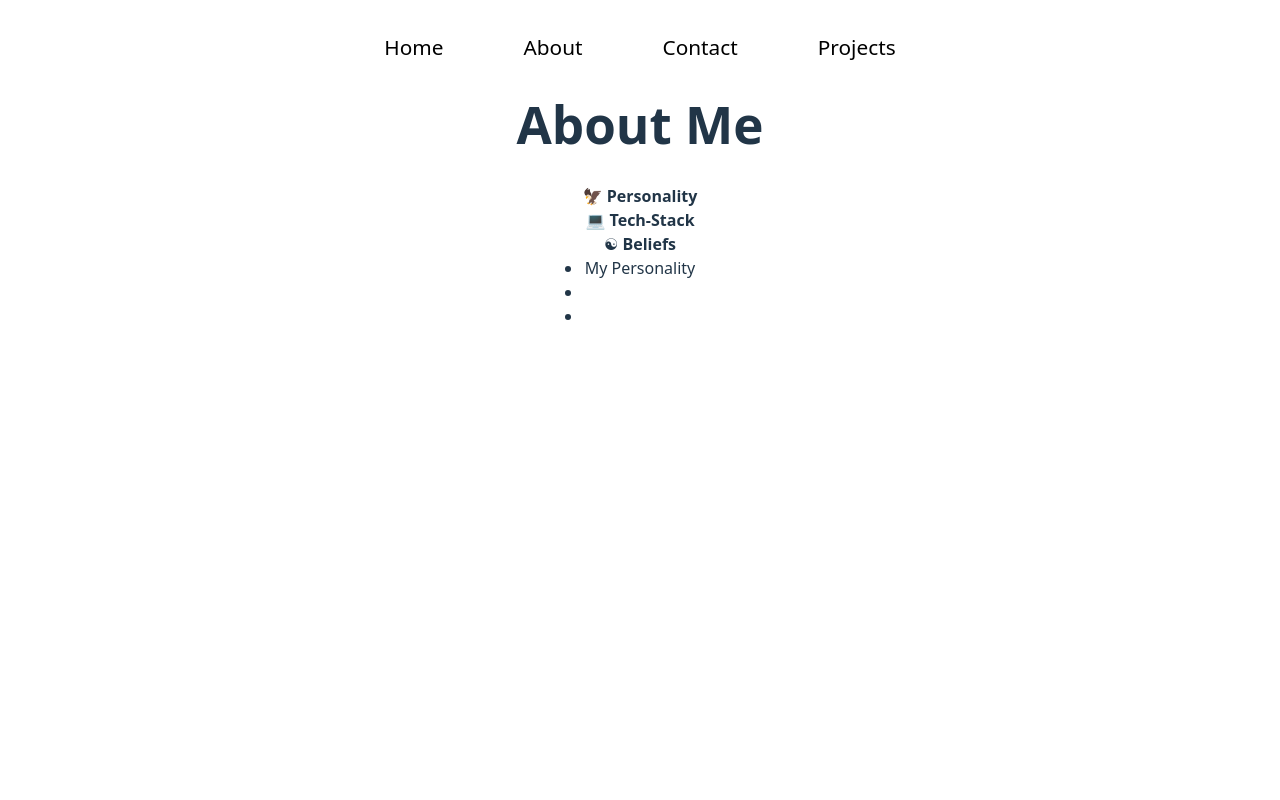
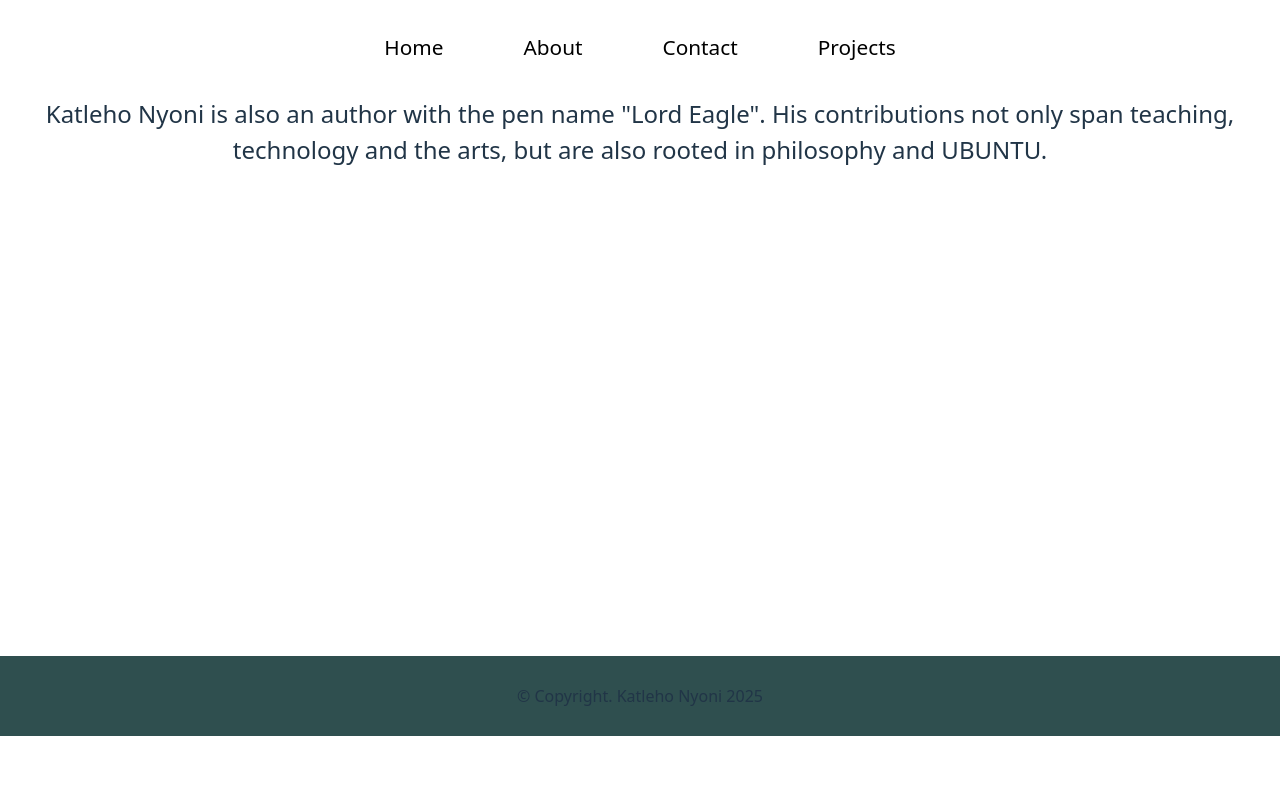
Before and after one commit to Katleho-Nyoni/React-Web, a React (Vite) app in the folder development/: page /about in a window 1280 px wide. Shown: the top 800 px of the page. Built offline with nearby package versions, Linux system fonts and the light colour scheme.

Commit message:
Testing out layout

```diff
--- a/development/src/aboutPage.jsx
+++ b/development/src/aboutPage.jsx
@@ -48,11 +48,13 @@ export default function AboutPage(){
     return(
         <>
         <Helmet>
-            <title>About | L.E Nyoni</title>
+            <title>About Lord Eagle</title>
         </Helmet>
-            <h1>About Me</h1>
-            <div className='about-tabs'>
-                <AboutTab />
+            <div className='about-section'>
+                <p>Katleho Nyoni is also an author with the pen name "Lord Eagle".
+                His contributions not only span teaching, technology and the arts,
+                but are also rooted in philosophy and UBUNTU.</p>
+                {/* <AboutTab /> */}
             </div>
             <FooterSection />
         </>
--- a/development/src/index.css
+++ b/development/src/index.css
@@ -249,6 +249,17 @@ button:focus-visible {
   font-size: 1.5rem;
 }
 
+.about-section {
+  /* display:inline;
+  justify-content: center;
+  align-items: center; */
+  height: 35rem;
+  font-size: 1.5rem;
+}
+/* .about-section{
+
+} */
+
 .form-parent{
   background-color: white;
   color: black;
```
